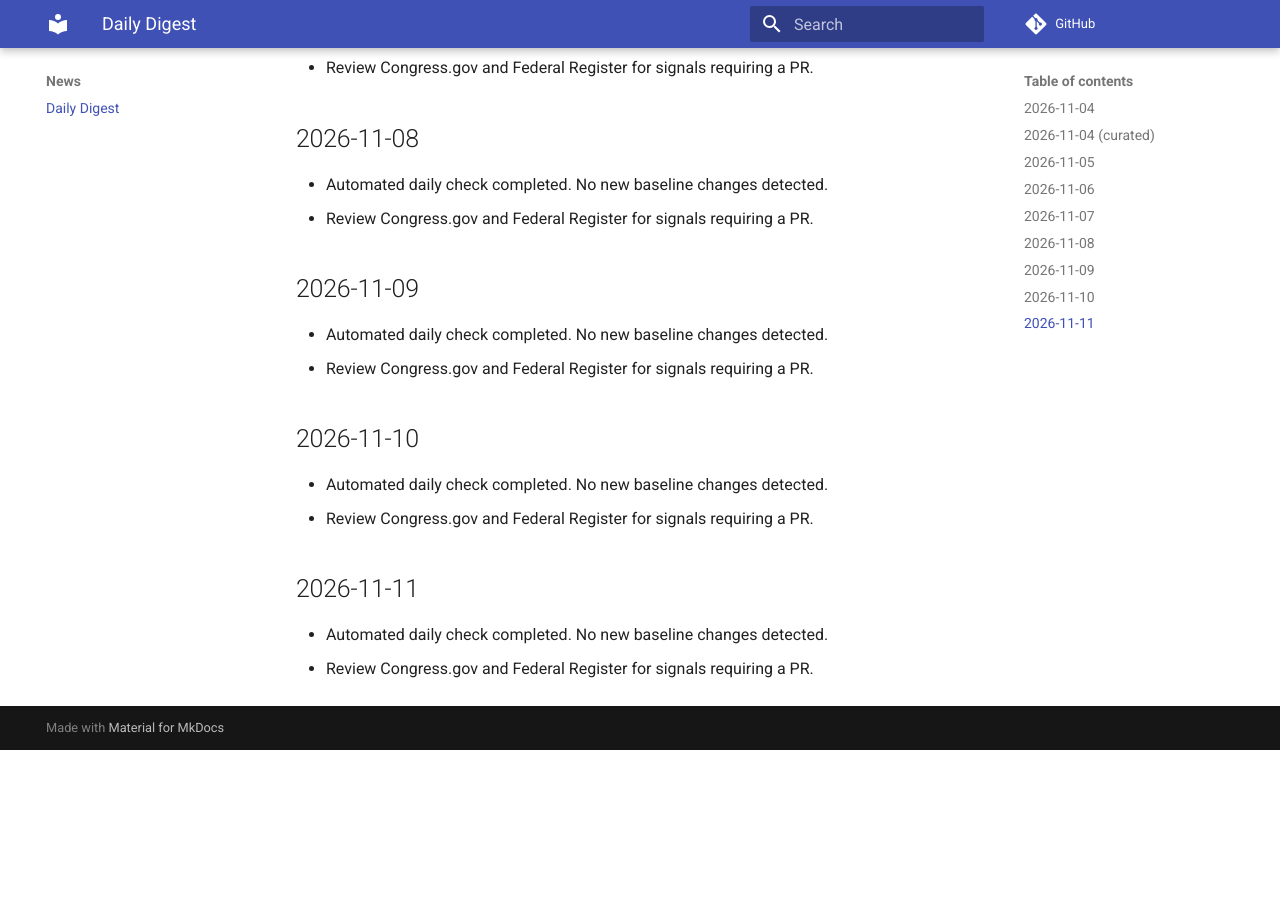
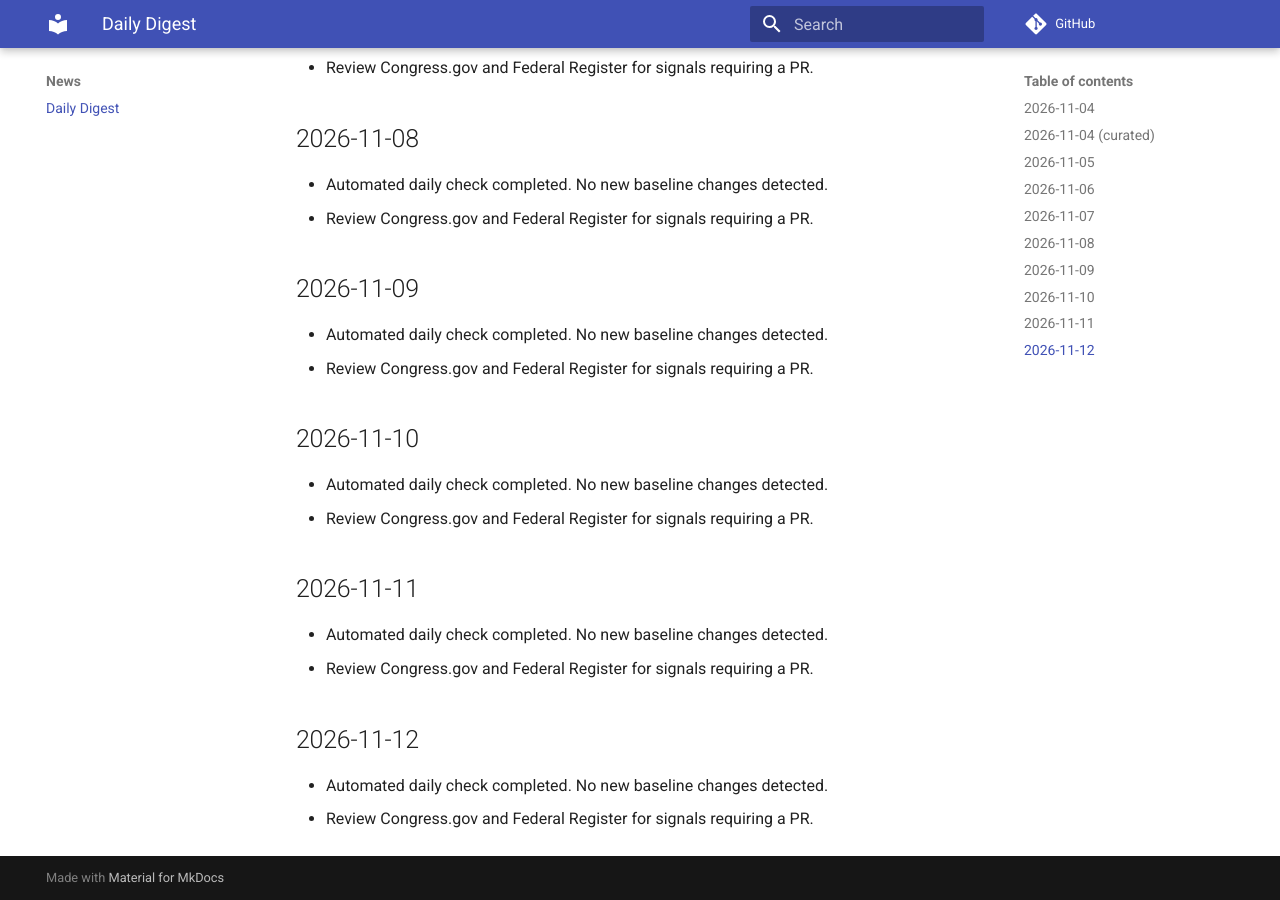
Before and after one commit to felipelago17/Congressional-Influence-Sanctions-Export-Controls, an MkDocs documentation site: the page built from docs/news/digest.md, in a window 1280 px wide and 900 px high, scrolled down 992 px. Built offline with MkDocs 1.6.1 and Material for MkDocs 9.7.7, drawn with Linux system fonts in a browser that asks for light colours; comment, search, counter and statistics services are not loaded; before the commit the page ends 1742 px from its top, so only the background shows below that.

Commit message:
chore: daily digest

```diff
--- a/docs/news/digest.md
+++ b/docs/news/digest.md
@@ -45,3 +45,8 @@ Automated updates only. Tracker rows are added via pull request.
 
 - Automated daily check completed. No new baseline changes detected.
 - Review Congress.gov and Federal Register for signals requiring a PR.
+
+## 2026-11-12
+
+- Automated daily check completed. No new baseline changes detected.
+- Review Congress.gov and Federal Register for signals requiring a PR.
```
